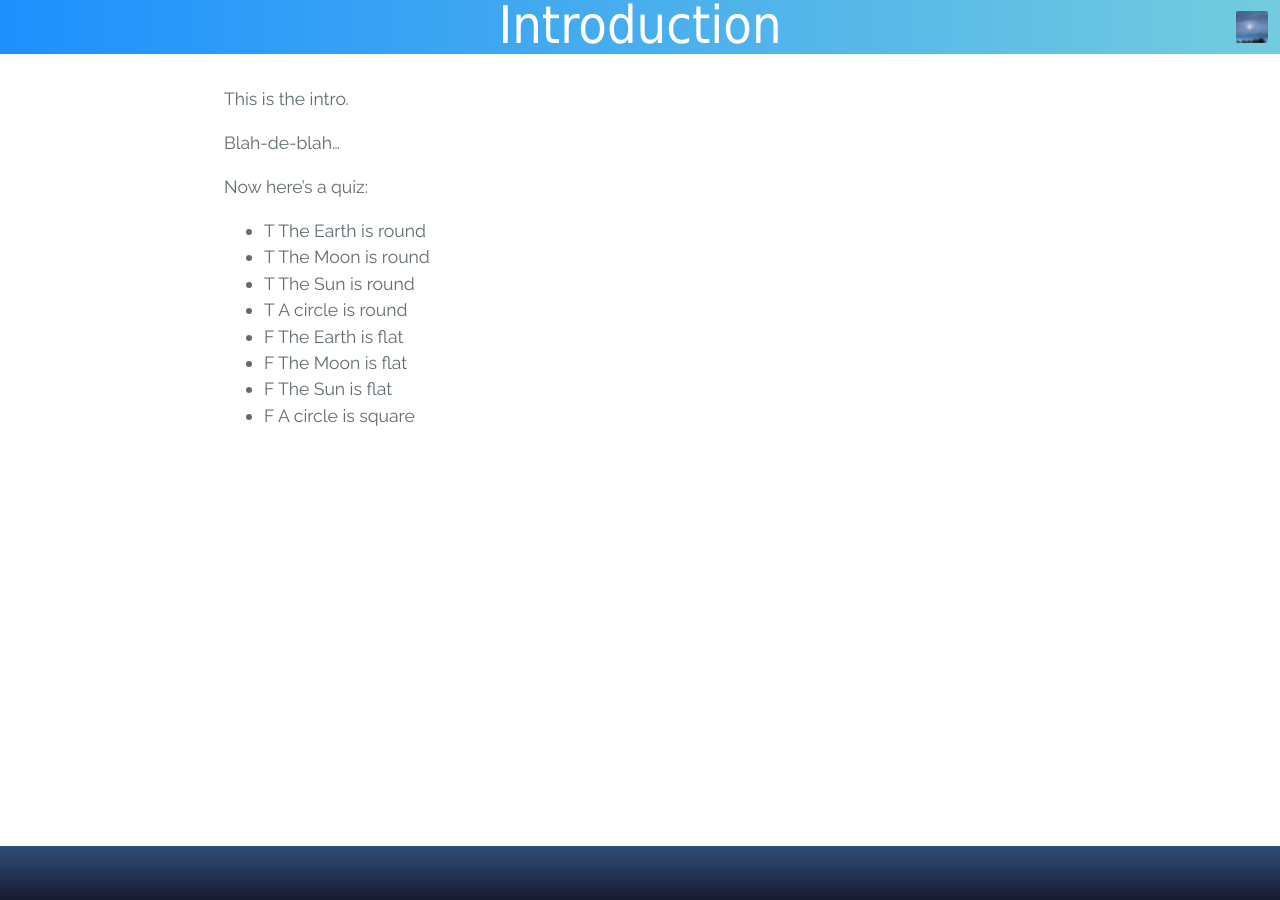
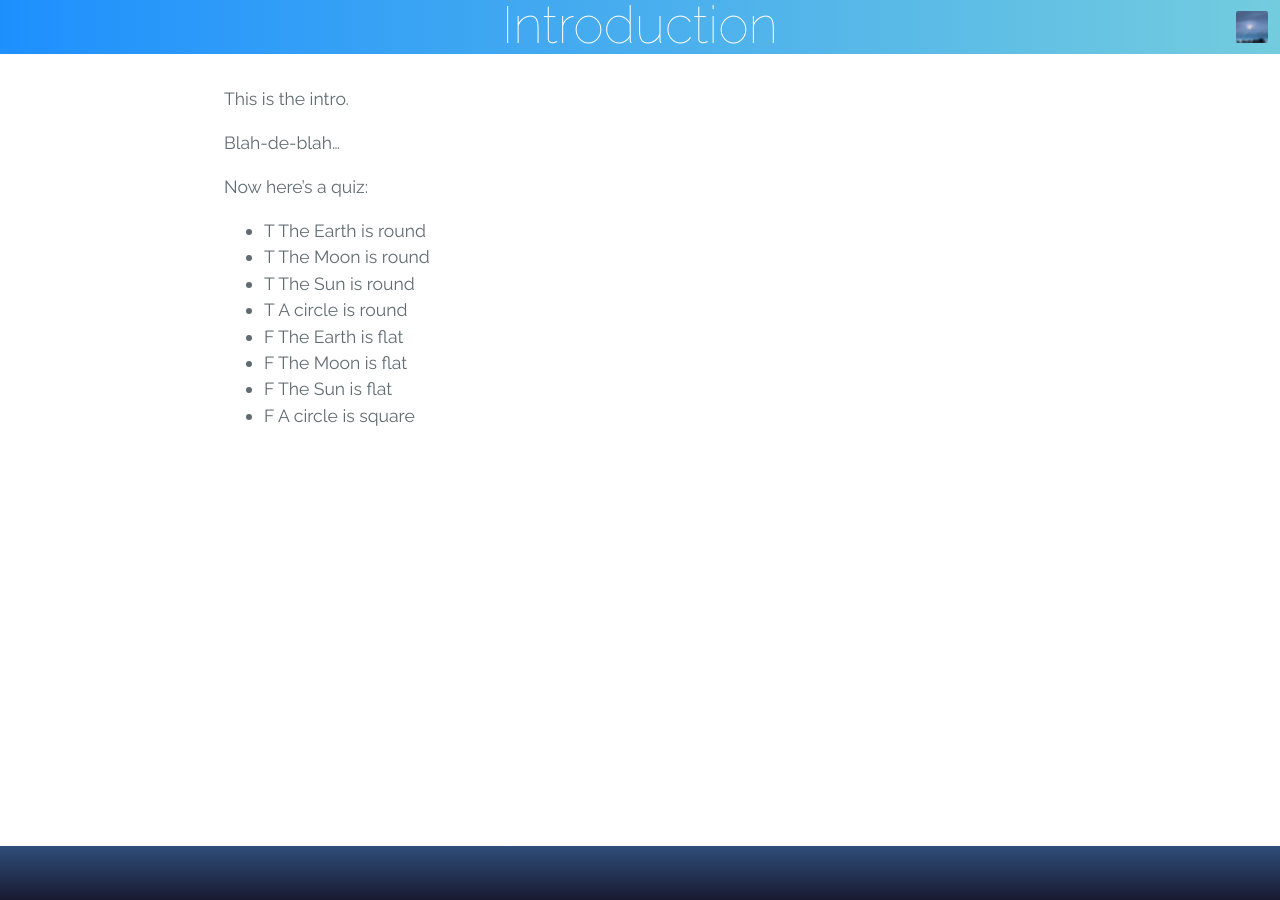
Before and after one commit to RarelyCharlie/rarelycharlie.github.io, a Jekyll site: the page built from pages/page0.md, in a window 1280 px wide. Built offline with Jekyll 4.4.1, drawn with Linux system fonts in a browser that asks for light colours; nearby versions of some CDN libraries.

Commit message:
Raleway thin

```diff
--- a/stylesheets/tutorial.css
+++ b/stylesheets/tutorial.css
@@ -1,4 +1,4 @@
-@import url(https://fonts.googleapis.com/css?family=Raleway:400,300,700);
+@import url(https://fonts.googleapis.com/css?family=Raleway:100,400,700);
 body {font-family: Raleway,Tahoma,"Helvetica Neue", Helvetica, Arial, sans-serif;}
 .page-header {
   background: #159957 linear-gradient(to right, #1e90fe 0%, #73ccde 100%);
@@ -10,8 +10,7 @@ body {font-family: Raleway,Tahoma,"Helvetica Neue", Helvetica, Arial, sans-serif
 .moon {display: block; position: absolute; top: 11px; right: 12px;}
 .moon img {width: 32px; height: 32px; border-radius: 2px;}
 h1 {
-  font-family: "Raleway Thin",Tahoma,"Helvetica Neue", Helvetica, Arial, sans-serif;
-  font-weight: normal;
+  font-weight: 100;
   }
 footer {
   height: 54px; width: 100%;
```
